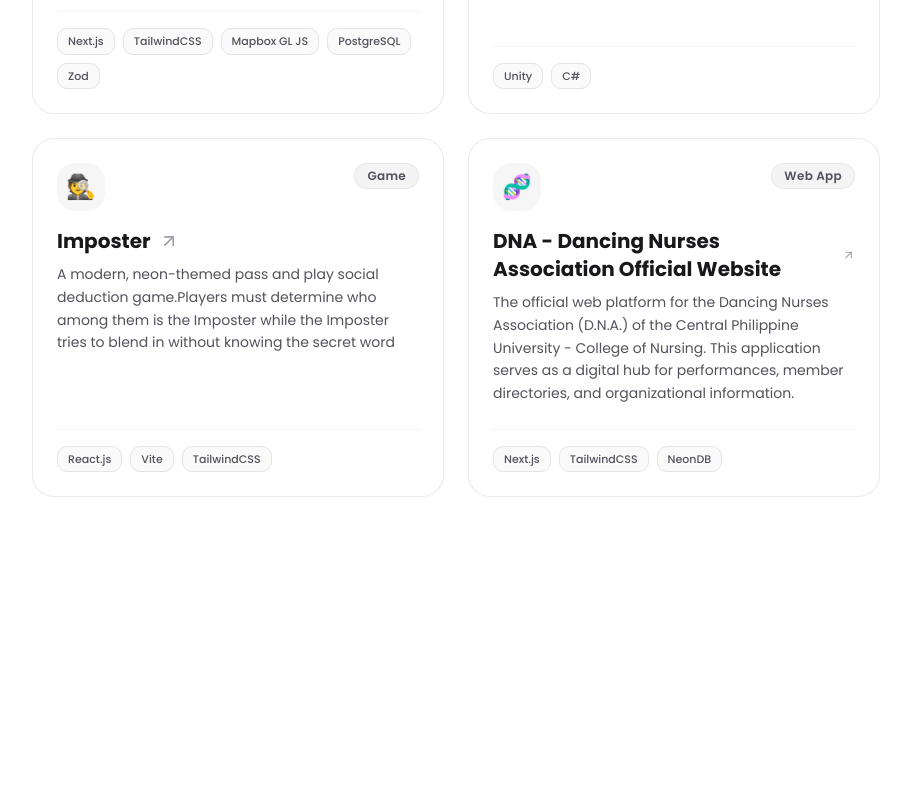
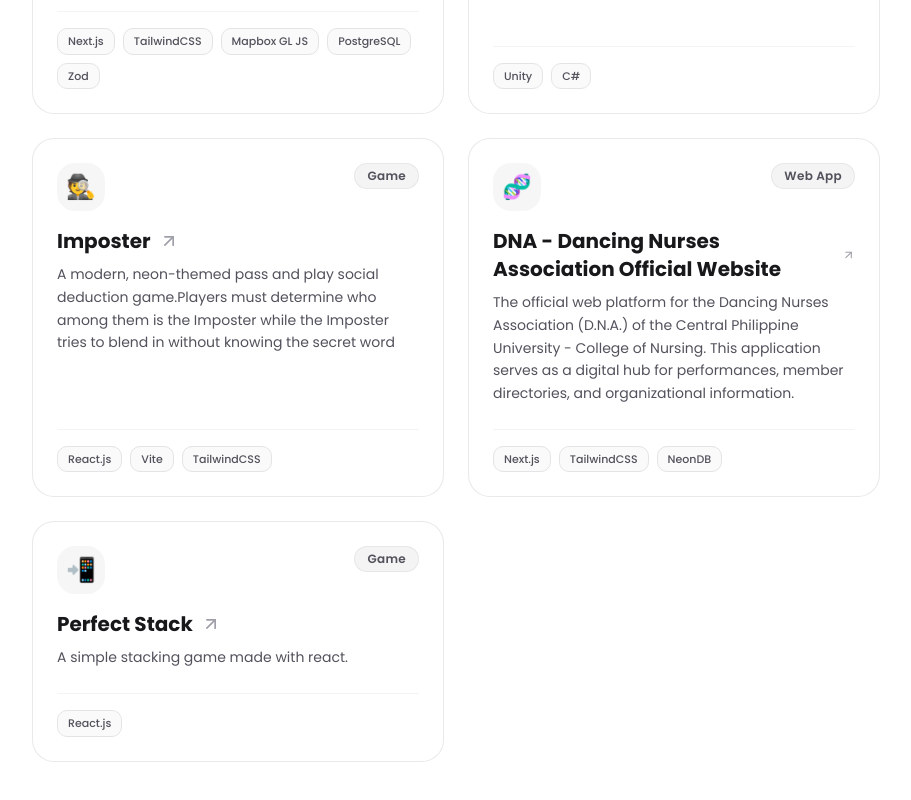
Before and after one commit to chariz1101/charchives, a Next.js app: page /projects in a window 1280 px wide. Shown: the part 751-1551 px from the top of the page, without its empty margins (184-1095 px from the left). Before the commit the page ends 1308 px from the top, so only its background shows below. Built offline with nearby package versions, Linux system fonts and the light colour scheme.

Commit message:
feat: add perfect stack project

```diff
--- a/app/projects/page.tsx
+++ b/app/projects/page.tsx
@@ -49,6 +49,14 @@ const projects = [
     stack: ["Next.js", "TailwindCSS", "NeonDB"],
     link: "https://dna-official-page.vercel.app/",
   },
+  {
+    emoji: "📲",
+    name: "Perfect Stack",
+    tag: "Game",
+    desc: "A simple stacking game made with react.",
+    stack: ["React.js"],
+    link: "https://perfect-stack.vercel.app/",
+  },
 ];
 
 export default function ProjectsPage() {
```
